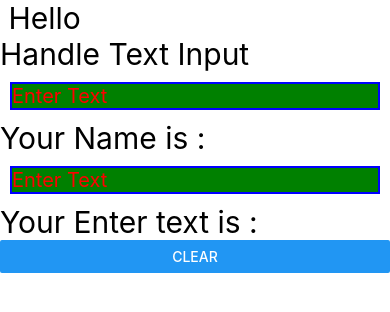
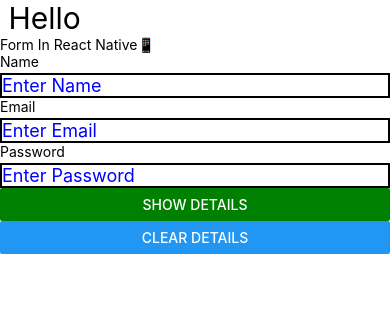
Before and after one commit to Gaurav85431/ReactNative, a React Native app: screen / in a window 390 px wide. Shown: the top 312 px of the page. Built offline with nearby package versions, Linux system fonts and the light colour scheme.

Commit message:
form input in RN

```diff
--- a/App.tsx
+++ b/App.tsx
@@ -2,13 +2,16 @@ import React from 'react';
 import { Text, View } from 'react-native';
 import StyleReactNative from './ComponentLec11/StyleSheet';
 import TextInputField from './ComponentLec11/TextInputField';
+import FormInput from './ComponentLec11/FormInput';
 
 const App = () => {
   return (
     <View>
       <Text style={{ fontSize: 30 }}> Hello </Text>
       {/* <StyleReactNative /> */}
-      <TextInputField />
+      {/* <TextInputField /> */}
+
+      <FormInput />
     </View>
   );
 };
--- /dev/null
+++ b/ComponentLec11/FormInput.tsx
@@ -0,0 +1,74 @@
+import { Button, StyleSheet, Text, TextInput, View } from 'react-native';
+
+const { useState } = require('react');
+
+const FormInput = () => {
+  const [name, setName] = useState('');
+  const [email, setEmail] = useState('');
+  const [password, setPassword] = useState('');
+  const [display, setDisplay] = useState(false);
+
+  return (
+    <View>
+      <Text>Form In React Native📱</Text>
+
+      <Text>Name</Text>
+      <TextInput
+        style={styles.textInput}
+        placeholder="Enter Name"
+        onChangeText={text => setName(text)}
+        value={name}
+      />
+
+      <Text>Email</Text>
+      <TextInput
+        style={styles.textInput}
+        placeholder="Enter Email"
+        onChangeText={text => setEmail(text)}
+        value={email}
+      />
+
+      <Text>Password</Text>
+      <TextInput
+        style={styles.textInput}
+        placeholder="Enter Password"
+        secureTextEntry={true} // Password visible show na krne ke liye
+        onChangeText={text => setPassword(text)}
+        value={password}
+      />
+      <View style={{ marginBottom: 10 }}>
+        <Button
+          color={'green'}
+          title="Show Details"
+          onPress={() => setDisplay(true)}
+        />
+        <Button
+          title="Clear Details"
+          onPress={() => {
+            setDisplay(false), setName(''), setEmail(''), setPassword('');
+          }}
+        />
+      </View>
+      <View>
+        {display ? (
+          <View>
+            <Text style={{ fontSize: 25 }}>Name={name}</Text>
+            <Text style={{ fontSize: 25 }}>Email={email}</Text>
+            <Text style={{ fontSize: 25 }}>Password={password}</Text>
+          </View>
+        ) : null}
+      </View>
+    </View>
+  );
+};
+
+const styles = StyleSheet.create({
+  textInput: {
+    fontSize: 18,
+    color: 'blue',
+    borderWidth: 2,
+    marginTop: 3,
+  },
+});
+
+export default FormInput;
```
